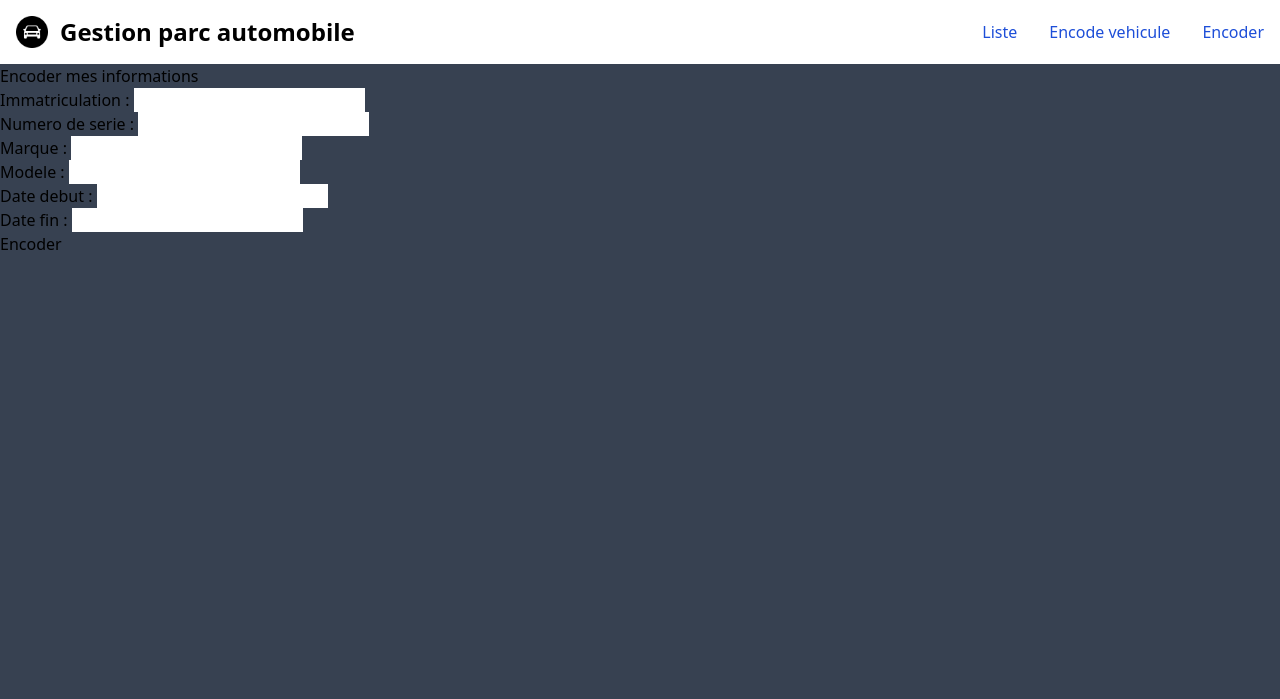
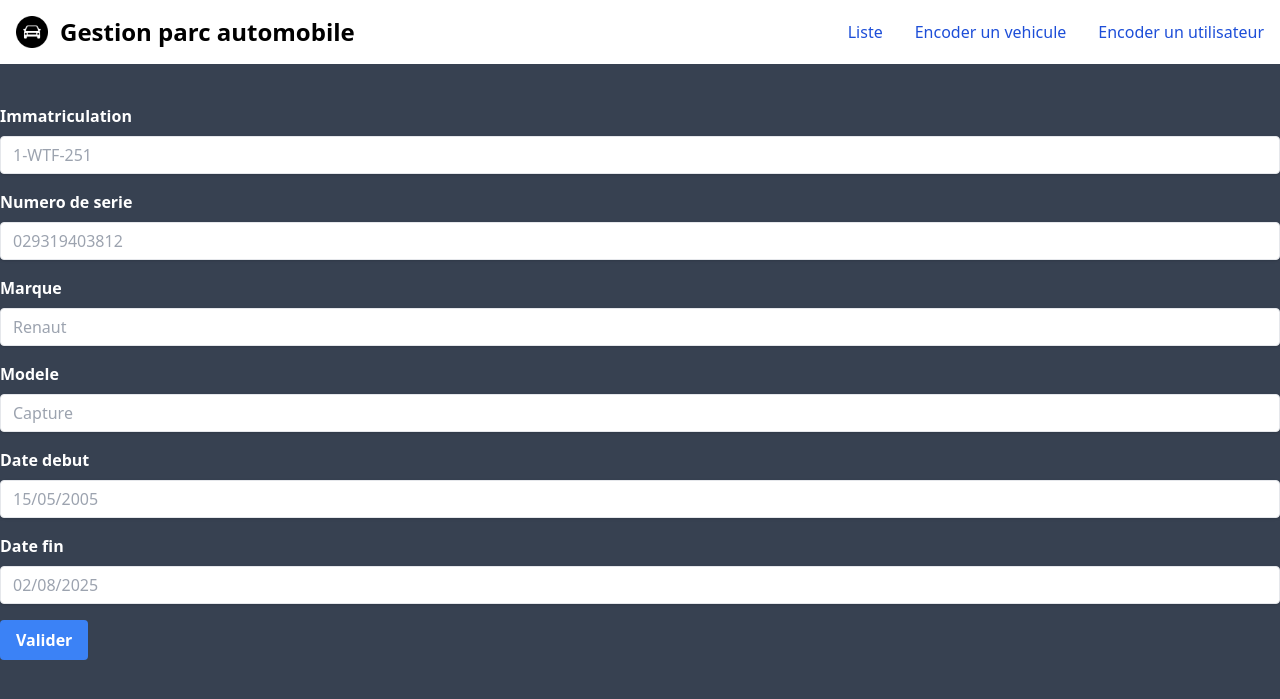
Before and after one commit to esfartrguig/projet-ppve, a Flask app: page /encode_vehicule in a window 1280 px wide. Shown: the top 699 px of the page. Run offline with Flask 3, Linux system fonts and the light colour scheme.

Commit message:
modification css encode vehicule + fichier csv modif

```diff
--- a/app.py
+++ b/app.py
@@ -44,12 +44,12 @@ def encode_vehicule():
 
     elif request.method =='POST' :
         immatriculation = request.form['Immatriculation']
-        numdeserie = request.form['Num_de_serie']
+        numserie = request.form['Num_de_serie']
         marque = request.form['Marque']
         modele = request.form['Modele']
-        datedebut = request.form['Date_debut']
-        datefin = request.form['Date_fin']
-        data = [immatriculation,numdeserie,marque,modele,datedebut,datefin]
+        start = request.form['Date_debut']
+        end = request.form['Date_fin']
+        data = [immatriculation,numserie,marque,modele,start,end]
         file_path = os.path.realpath(__file__)
         work_dir = os.path.dirname(file_path)
         file_csv = f"{work_dir}/csv/park_auto.csv"
@@ -72,7 +72,7 @@ def encode_user():
         street = request.form['street']
         immatriculation = request.form['immatricule']
 
-        with open('csv/data.csv', mode='a', newline='') as file:
+        with open('csv/liste_ecole_nv.csv', mode='a', newline='') as file:
             writer = csv.writer(file)
             writer.writerow([type, matricule, firstname, name, birthday, city, agllo, postal, street, immatriculation])
 
--- a/static/dist/output.css
+++ b/static/dist/output.css
@@ -824,10 +824,6 @@ video {
   padding-right: 1rem;
 }
 
-.pt-10 {
-  padding-top: 2.5rem;
-}
-
 .text-left {
   text-align: left;
 }
--- a/templates/base.html
+++ b/templates/base.html
@@ -24,10 +24,10 @@
                     <a href="{{ url_for('index') }}" class="block py-2 pl-3 pr-4 text-white bg-blue-700 rounded md:bg-transparent md:text-blue-700 md:p-0 dark:text-white md:dark:text-blue-500" aria-current="page">Liste</a>
                 </li>
                 <li>
-                    <a href="{{ url_for('encode_vehicule') }}" class="block py-2 pl-3 pr-4 text-white bg-blue-700 rounded md:bg-transparent md:text-blue-700 md:p-0 dark:text-white md:dark:text-blue-500" aria-current="page">Encode vehicule</a>
+                    <a href="{{ url_for('encode_vehicule') }}" class="block py-2 pl-3 pr-4 text-white bg-blue-700 rounded md:bg-transparent md:text-blue-700 md:p-0 dark:text-white md:dark:text-blue-500" aria-current="page">Encoder un vehicule</a>
                 </li>
                 <li>
-                    <a href="{{ url_for('encode_user') }}" class="block py-2 pl-3 pr-4 text-white bg-blue-700 rounded md:bg-transparent md:text-blue-700 md:p-0 dark:text-white md:dark:text-blue-500" aria-current="page">Encoder</a>
+                    <a href="{{ url_for('encode_user') }}" class="block py-2 pl-3 pr-4 text-white bg-blue-700 rounded md:bg-transparent md:text-blue-700 md:p-0 dark:text-white md:dark:text-blue-500" aria-current="page">Encoder un utilisateur</a>
                 </li>
             </ul>
             </div>
--- a/templates/encode_vehicule.html
+++ b/templates/encode_vehicule.html
@@ -1,34 +1,50 @@
 {% extends 'base.html' %}
+{% block content %}
+    <h1 hidden>{% block title %}Project park automobile école{% endblock %}</h1>
 
-{% block content %}
-<h1>{% block title %} Encoder mes informations {% endblock %}</h1>
-	<form method="POST" action="{{ url_for('encode_vehicule') }}">
-		<p>
-			<label for="Immatriculation">Immatriculation :</label>
-			<input type="text" id="Immatriculation" name="Immatriculation" required>
-		</p>
-		<p>
-			<label for="Num_de_serie">Numero de serie :</label>
-			<input type="text" id="Num_de_serie" name="Num_de_serie" required>
-		</p>
-		<p>
-			<label for="Marque">Marque :</label>
-			<input type="text" id="Marque" name="Marque" required>
-		</p>
-		<p>
-			<label for="Modele">Modele :</label>
-			<input type="text" id="Modele" name="Modele" required>
-		</p>
-		<p>
-			<label for="Date_debut">Date debut :</label>
-			<input type="text" id="Date_debut" name="Date_debut" required>
-		</p>
-		<p>
-			<label for="Date_fin">Date fin :</label>
-			<input type="text" id="Date_fin" name="Date_fin" required>
-		</p>
-		<p>
-			<button type="submit">Encoder</button>
-		</p>
-	</form>
+    <div class="container mx-auto mt-10">
+        <form method="post">
+            <div class="mb-4">
+                <label class="block text-white font-bold mb-2" for="immatriculation">
+                    Immatriculation
+                </label>
+                <input class="shadow appearance-none border rounded w-full py-2 px-3 text-gray-700 leading-tight focus:outline-none focus:shadow-outline" id="immatriculation" name="immatriculation" type="text" placeholder="1-WTF-251">
+            </div>
+            <div class="mb-4">
+                <label class="block text-white font-bold mb-2" for="numserie">
+                    Numero de serie
+                </label>
+                <input class="shadow appearance-none border rounded w-full py-2 px-3 text-gray-700 leading-tight focus:outline-none focus:shadow-outline" id="numserie" name="numserie" type="text" placeholder="029319403812">
+            </div>
+            <div class="mb-4">
+                <label class="block text-white font-bold mb-2" for="marque">
+                    Marque
+                </label>
+                <input class="shadow appearance-none border rounded w-full py-2 px-3 text-gray-700 leading-tight focus:outline-none focus:shadow-outline" id="marque" name="marque" type="text" placeholder="Renaut">
+            </div>
+            <div class="mb-4">
+                <label class="block text-white font-bold mb-2" for="modele">
+                    Modele
+                </label>
+                <input class="shadow appearance-none border rounded w-full py-2 px-3 text-gray-700 leading-tight focus:outline-none focus:shadow-outline" id="modele" name="modele" type="text" placeholder="Capture">
+            </div>
+            <div class="mb-4">
+                <label class="block text-white font-bold mb-2" for="start">
+                    Date debut
+                </label>
+                <input class="shadow appearance-none border rounded w-full py-2 px-3 text-gray-700 leading-tight focus:outline-none focus:shadow-outline" id="start" name="start" type="text" placeholder="15/05/2005">
+            </div>
+            <div class="mb-4">
+                <label class="block text-white font-bold mb-2" for="end">
+                    Date fin
+                </label>
+                <input class="shadow appearance-none border rounded w-full py-2 px-3 text-gray-700 leading-tight focus:outline-none focus:shadow-outline" id="end" name="end" type="text" placeholder="02/08/2025">
+            </div>
+            <div class="flex items-center justify-between">
+                <button class="bg-blue-500 hover:bg-blue-700 text-white font-bold py-2 px-4 rounded focus:outline-none focus:shadow-outline" type="submit" value="submit">
+                    Valider
+                </button>
+            </div>
+        </form>
+    </div>
 {% endblock %}
```
